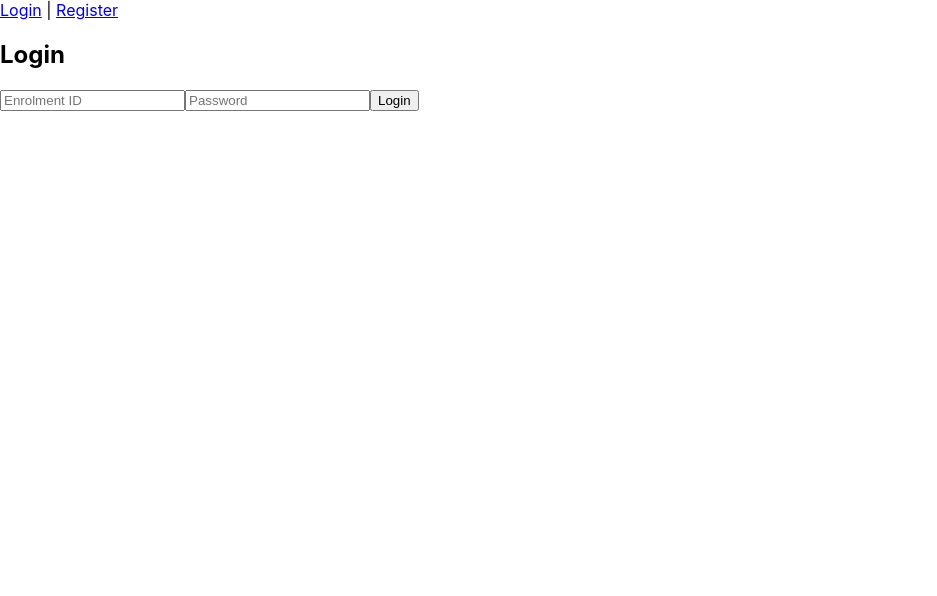
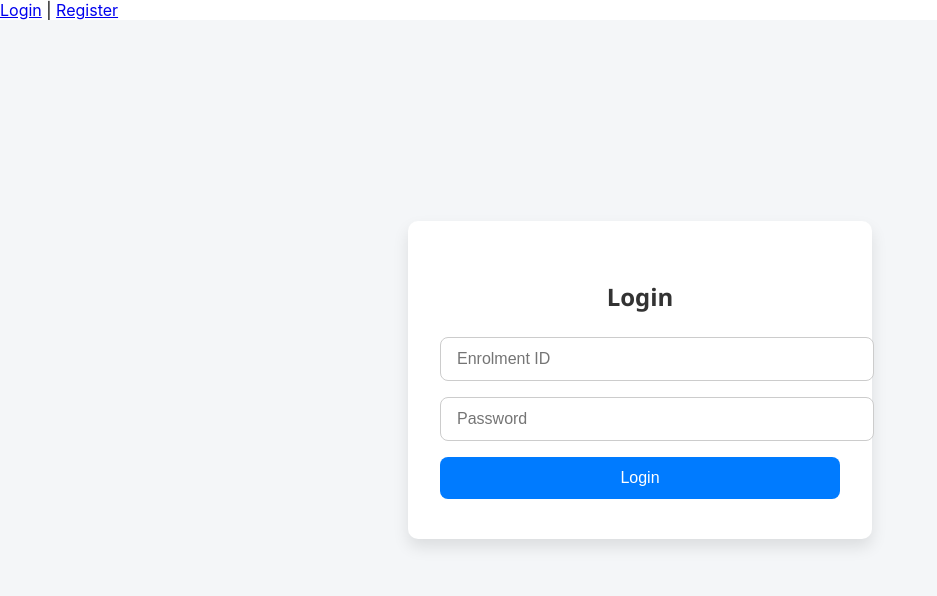
Before and after one commit to simona-cholakova/noteXchange, a React (Create React App) app in the folder frontend/: page /login in a window 1280 px wide. Shown: the top 596 px of the page, without its empty margins (0-937 px from the left). Built offline with nearby package versions, Linux system fonts and the light colour scheme.

Commit message:
basic css added

```diff
--- a/frontend/src/components/AuthForm.js
+++ b/frontend/src/components/AuthForm.js
@@ -1,6 +1,7 @@
 import { useState } from 'react';
 import { login, register } from '../api/auth';
 import { useNavigate } from 'react-router-dom';
+import '../styles/AuthForm.css';
 
 const AuthForm = ({ type }) => {
     const [formData, setFormData] = useState({
@@ -40,7 +41,8 @@ const AuthForm = ({ type }) => {
     };
 
     return (
-    <form onSubmit={handleSubmit}>
+        <div className="auth-form-container">
+            <form className="auth-form" onSubmit={handleSubmit}>
                 <h2>{isLogin ? 'Login' : 'Register'}</h2>
 
                 <input type="text" name="enrolment_id" placeholder="Enrolment ID" onChange={handleChange} required />
@@ -54,11 +56,13 @@ const AuthForm = ({ type }) => {
                 )}
                 <input type="password" name="password" placeholder="Password" onChange={handleChange} required />
 
-      {error && <p style={{ color: 'red' }}>{error}</p>}
+                {error && <p>{error}</p>}
 
                 <button type="submit">{isLogin ? 'Login' : 'Register'}</button>
             </form>
+        </div>
     );
+
 };
 
 export default AuthForm;
--- /dev/null
+++ b/frontend/src/styles/AuthForm.css
@@ -0,0 +1,61 @@
+.auth-form-container {
+  display: flex;
+  justify-content: center;
+  align-items: center;
+  min-height: 90vh;
+  background-color: #f4f6f8;
+  font-family: 'Segoe UI', Tahoma, Geneva, Verdana, sans-serif;
+}
+
+.auth-form {
+  background: white;
+  padding: 2.5rem 2rem;
+  border-radius: 10px;
+  box-shadow: 0 8px 16px rgba(0, 0, 0, 0.1);
+  width: 100%;
+  max-width: 400px;
+}
+
+.auth-form h2 {
+  text-align: center;
+  margin-bottom: 1.5rem;
+  color: #333;
+}
+
+.auth-form input {
+  width: 100%;
+  padding: 0.75rem 1rem;
+  margin-bottom: 1rem;
+  border: 1px solid #ccc;
+  border-radius: 8px;
+  font-size: 1rem;
+  transition: border-color 0.2s;
+}
+
+.auth-form input:focus {
+  border-color: #007bff;
+  outline: none;
+}
+
+.auth-form button {
+  width: 100%;
+  padding: 0.75rem 1rem;
+  background-color: #007bff;
+  color: white;
+  border: none;
+  border-radius: 8px;
+  font-size: 1rem;
+  cursor: pointer;
+  transition: background-color 0.2s ease;
+}
+
+.auth-form button:hover {
+  background-color: #0056b3;
+}
+
+.auth-form p {
+  margin-top: 0.5rem;
+  text-align: center;
+  color: red;
+  font-size: 0.9rem;
+}
```
Also changed, not shown: frontend/src/App.css (line endings or trailing spaces). Lines whose indentation alone changed are shown as unchanged.
